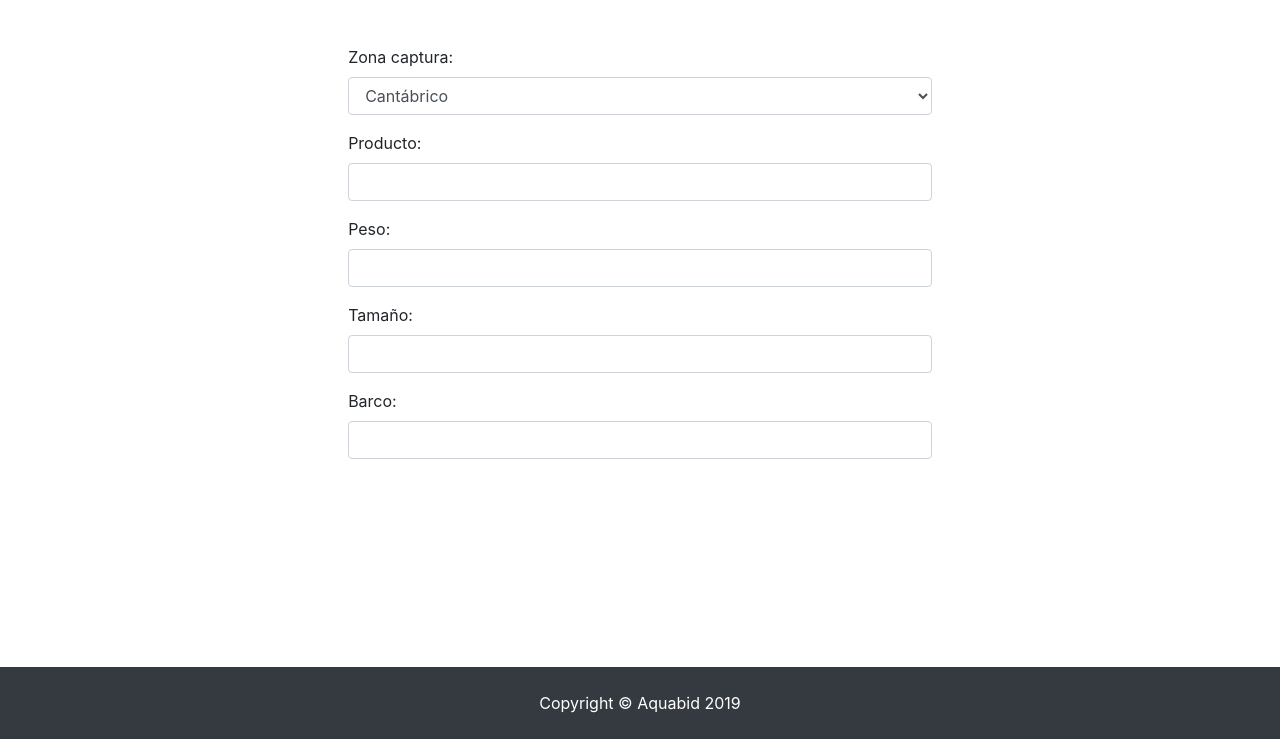
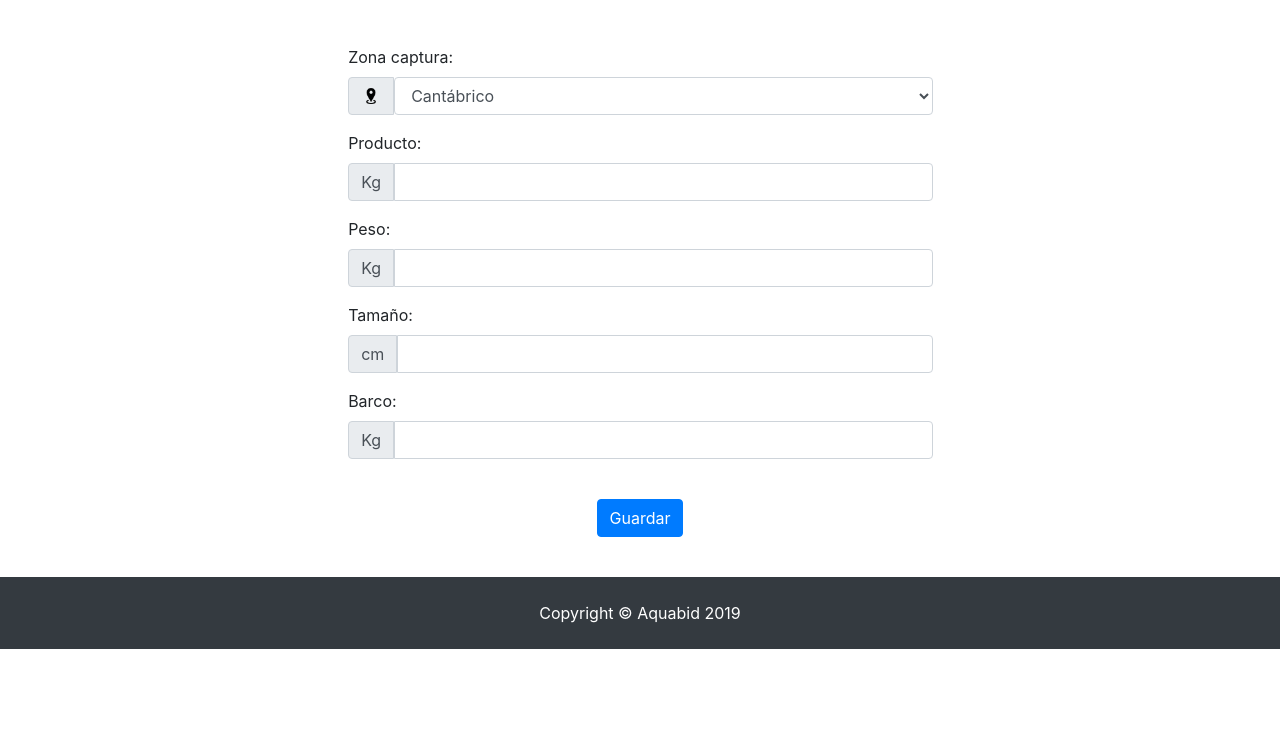
Before and after one commit to AlfonsoTorres369/Sistema-Gestion-Lonja, a PHP site: page /html/captura.html in a window 1280 px wide. Shown: the part 61-800 px from the top of the page. Run offline with PHP 8.4, Linux system fonts and the light colour scheme.

Commit message:
decorators captura

```diff
--- a/css/lonja.css
+++ b/css/lonja.css
@@ -28,8 +28,31 @@
 
   .npadding{
     padding: 1.5rem;
-    position: absolute;
-    bottom: 0;
-    right: 0;
-    left: 0;
   }
+
+  .form-boton{
+    text-align: center;
+  }
+
+  .submit-boton{
+    padding: 1.5rem 0;
+  }
+
+  .div-inline{
+    display: inline;
+  }
+
+  .input-decorator-radius-right{
+    border-top-right-radius: 0;
+    border-bottom-right-radius: 0;
+  }
+
+  .input-decorator-radius-left{
+    border-top-left-radius: 0;
+    border-bottom-left-radius: 0;
+  }
+
+  .img-input-decorator{
+    width: 20px;
+    background: rgb(233, 236, 239);
+  }
--- a/html/captura.html
+++ b/html/captura.html
@@ -54,26 +54,6 @@
         </nav>
     </header>
 
-    <!--
-    <p>Zona de captura</p>
-    <select>
-        <option>Cantábrico</option>
-        <option>Atlántico</option>
-        <option>Mediterráneo</option>
-    </select>
-
-    <p>Producto</p>
-    <input type="text" name="Pescado">
-
-    <p>Peso</p>
-    <input type="number" name="Peso">
-
-    <p>Tamaño</p>
-    <input type="number" name="Tamaño">
-
-    <p>Barco</p>
-    <input type="text" name="Barco">
-    -->
     <!-- Page Content -->
     <div class="ncontainer">
         <div class="ncontainer-interno">
@@ -81,35 +61,56 @@
                 <div class="form-row center">
                     <div class="form-group col-md-12">
                         <label for="Zona captura">Zona captura:</label>
-                        <select class="form-control">
-                            <option>Cantábrico</option>
-                            <option>Atlántico</option>
-                            <option>Mediterráneo</option>
-                        </select>
+                        <div class="input-group-prepend">
+                            <div class="input-group-text input-decorator-radius-right"><img src="../images/location.png"
+                                    class="img-input-decorator"></div>
+                            <select class="form-control">
+                                <option>Cantábrico</option>
+                                <option>Atlántico</option>
+                                <option>Mediterráneo</option>
+                            </select>
+                        </div>
                     </div>
                 </div>
                 <div class="form-row center">
                     <div class="form-group col-md-12">
                         <label for="Producto">Producto:</label>
-                        <input class="form-control" type="text">
+                        <div class="input-group-prepend">
+                            <div class="input-group-text input-decorator-radius-right">Kg</div>
+                            <input class="form-control input-decorator-radius-left" type="text">
+                        </div>
                     </div>
                 </div>
                 <div class="form-row center">
                     <div class="form-group col-md-12">
                         <label for="Producto">Peso:</label>
-                        <input class="form-control" type="number">
+                        <div class="input-group-prepend">
+                            <div class="input-group-text input-decorator-radius-right">Kg</div>
+                            <input class="form-control input-decorator-radius-left" type="text">
+                        </div>
                     </div>
                 </div>
                 <div class="form-row center">
                     <div class="form-group col-md-12">
                         <label for="Producto">Tamaño:</label>
-                        <input class="form-control" type="number">
+                        <div class="input-group-prepend">
+                            <div class="input-group-text input-decorator-radius-right">cm</div>
+                            <input class="form-control input-decorator-radius-left" type="text">
+                        </div>
                     </div>
                 </div>
                 <div class="form-row center">
                     <div class="form-group col-md-12">
                         <label for="Producto">Barco:</label>
-                        <input class="form-control" type="text">
+                        <div class="input-group-prepend">
+                            <div class="input-group-text input-decorator-radius-right">Kg</div>
+                            <input class="form-control input-decorator-radius-left" type="text">
+                        </div>
+                    </div>
+                </div>
+                <div class="form-boton center submit-boton">
+                    <div class="form-group col-md-12">
+                        <button type="submit" class="btn btn-primary">Guardar</button>
                     </div>
                 </div>
             </form>
```
Also changed, not shown: images/location.png (added).
